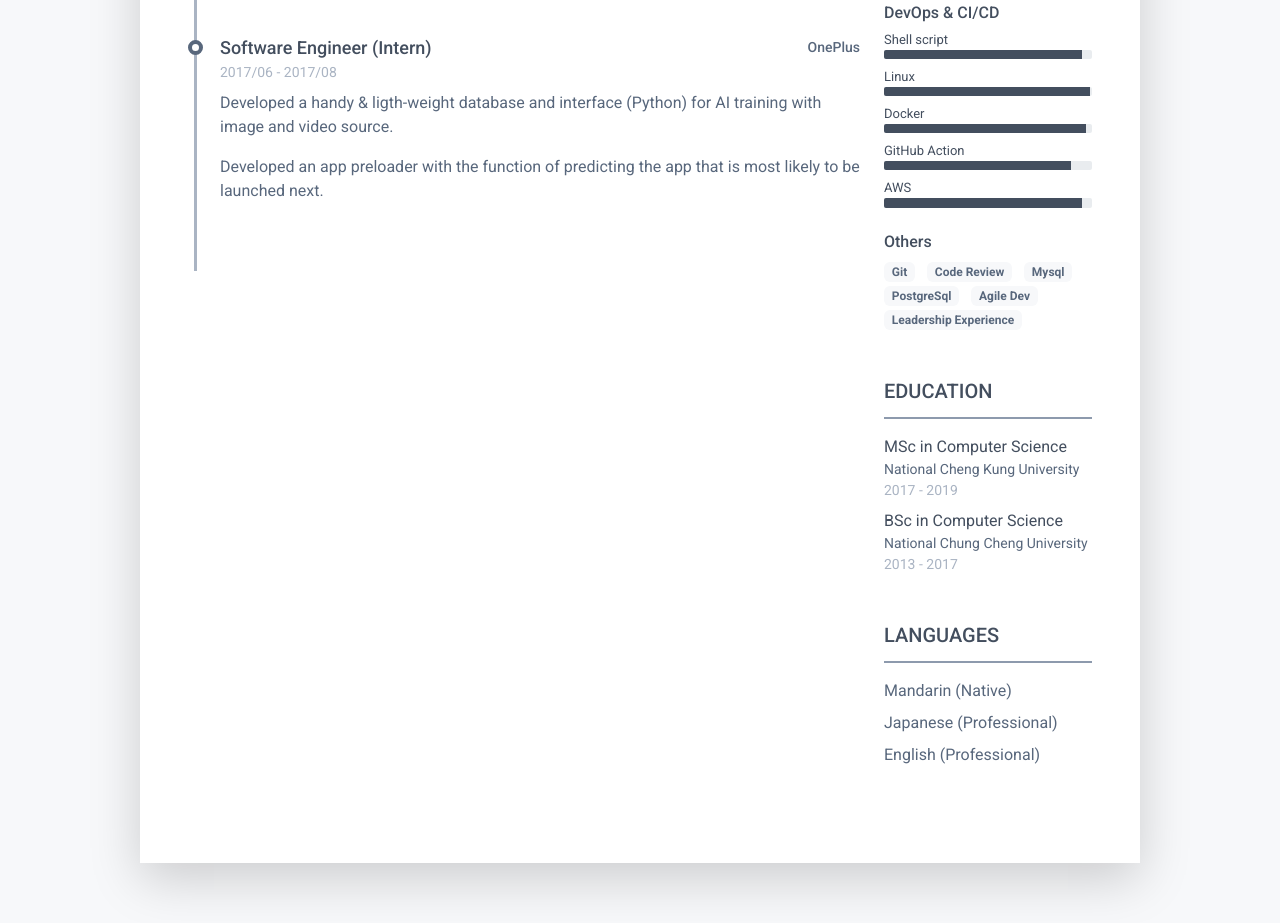
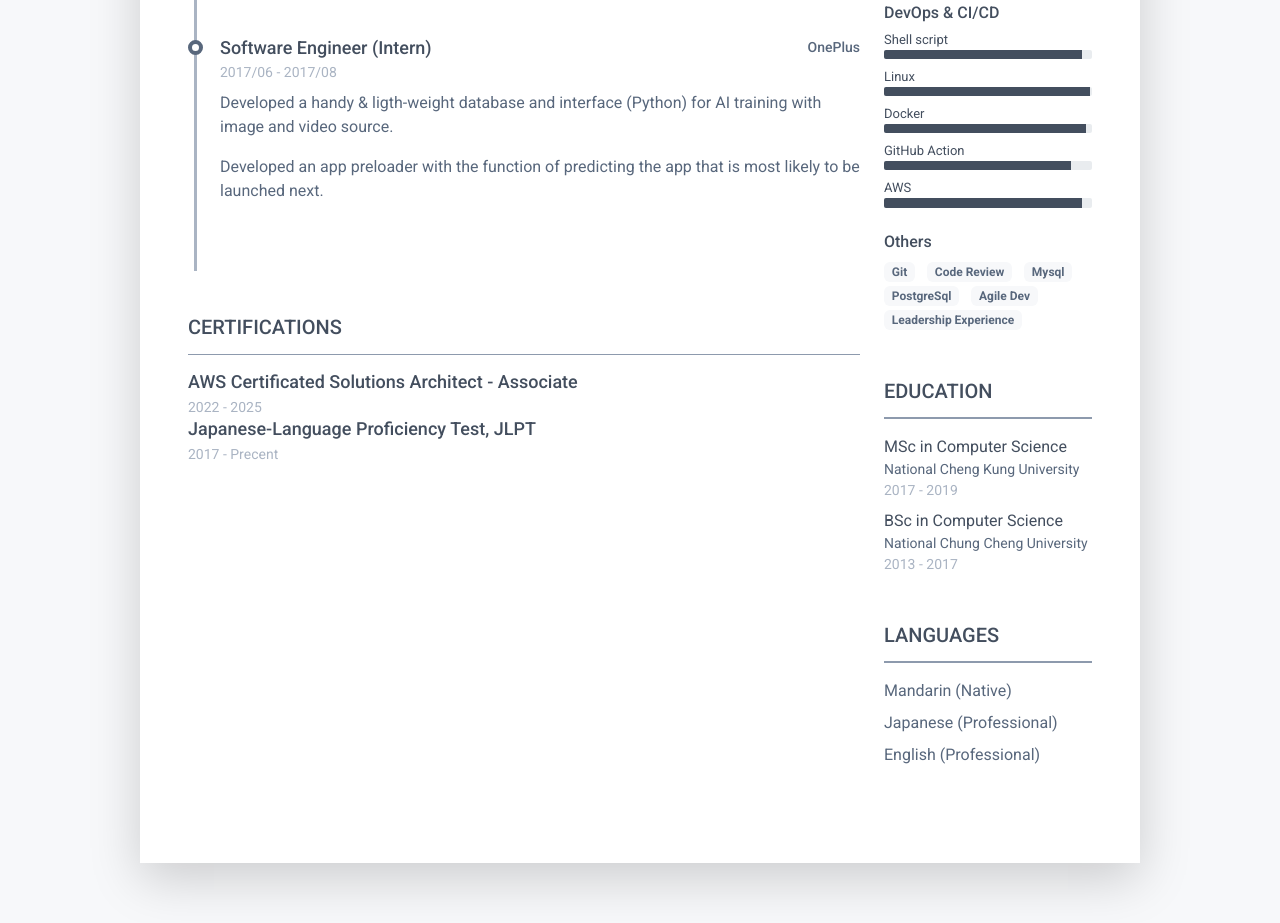
Before and after one commit to FATESAIKOU/Resume, a plain HTML site: page index.html in a window 1280 px wide. Shown: the part 871-1794 px from the top of the page. Drawn offline with Linux system fonts and the light colour scheme.

Commit message:
Fill data v2

```diff
--- a/index.html
+++ b/index.html
@@ -121,7 +121,24 @@
 								</div><!--//resume-timeline-->
 							</div>
 						</section><!--//experience-section-->
-					</div>
+						<section class="resume-section experience-section mb-5">
+							<h2 class="resume-section-title text-uppercase font-weight-bold pb-3 mb-3">Certifications</h2>
+							<div class="resume-timeline-item-header mb-2">
+								<div class="d-flex flex-column flex-md-row">
+									<h3 class="resume-position-title font-weight-bold mb-1">
+										AWS Certificated Solutions Architect - Associate
+									</h3>
+								</div>
+								<div class="resume-position-time">2022 - 2025</div>
+								<div class="d-flex flex-column flex-md-row">
+									<h3 class="resume-position-title font-weight-bold mb-1">
+										Japanese-Language Proficiency Test, JLPT
+									</h3>
+								</div>
+								<div class="resume-position-time">2017 - Precent</div>
+							</div><!--//resume-timeline-item-header-->
+						</section>
+						</div>
 					<div class="col-lg-3">
 						<section class="resume-section skills-section mb-5">
 							<h2 class="resume-section-title text-uppercase font-weight-bold pb-3 mb-3">Skills &amp;
```
